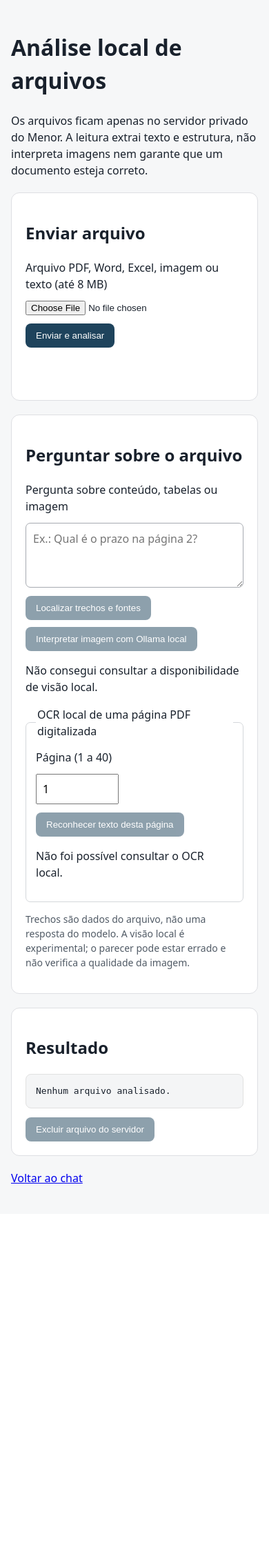
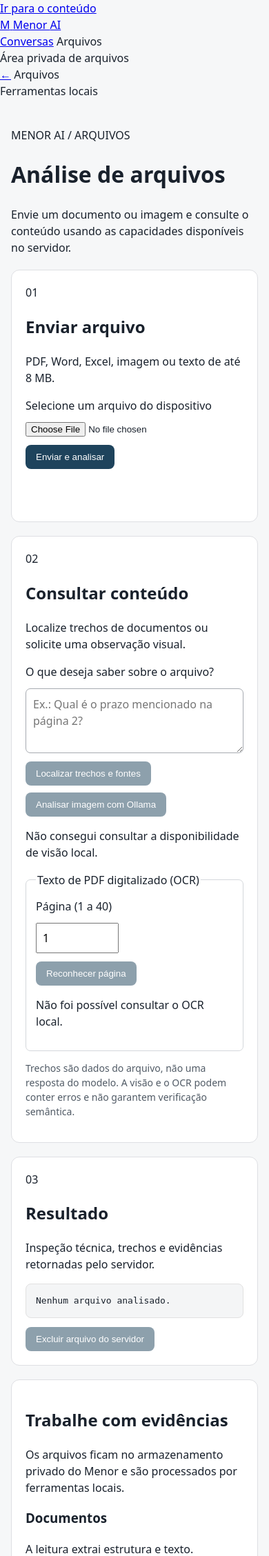
Before and after one commit to isaacwerneck/menor-assistant, a Python web app: template src/tools/file_analysis/templates/files.html in a window 390 px wide. Shown: the top 2256 px of the page at 69% size. Before the commit the page ends 1716 px from the top, so only its background shows below. Run offline with Jinja, Linux system fonts and the light colour scheme; the template is opened without the code that fills it, so the values that code supplies are empty.

Commit message:
feat(chat-e): unir visual de arquivos ao Menor AI com navegação responsiva

```diff
--- a/src/tools/file_analysis/templates/files.html
+++ b/src/tools/file_analysis/templates/files.html
@@ -3,48 +3,120 @@
 <head>
 <meta charset="utf-8">
 <meta name="viewport" content="width=device-width, initial-scale=1">
-<title>Menor — Leitura local de arquivos</title>
+<meta name="theme-color" content="#0d0e16">
+<title>Arquivos — Menor AI</title>
 <link rel="stylesheet" href="/files/assets.css">
 </head>
 <body>
-<main>
-<h1>Análise local de arquivos</h1>
-<p>Os arquivos ficam apenas no servidor privado do Menor. A leitura extrai texto e estrutura,
-não interpreta imagens nem garante que um documento esteja correto.</p>
-<section aria-labelledby="upload-title">
+<a class="skip-link" href="#workspace">Ir para o conteúdo</a>
+<div class="app-shell">
+  <aside class="sidebar" aria-label="Área do Menor AI">
+    <a class="brand" href="/" aria-label="Menor AI — abrir conversas">
+      <span class="brand-mark" aria-hidden="true">M</span>
+      <span class="brand-name">Menor <span>AI</span></span>
+    </a>
+    <nav class="side-nav" aria-label="Navegação principal">
+      <a href="/">Conversas</a>
+      <span class="current" aria-current="page">Arquivos</span>
+    </nav>
+    <div class="side-footer">
+      <span class="status-dot" aria-hidden="true"></span>
+      <span>Área privada de arquivos</span>
+    </div>
+  </aside>
+  <div class="main-shell">
+    <header class="topbar">
+      <div class="topbar-leading">
+        <a class="back-link" href="/" aria-label="Voltar ao chat">←</a>
+        <span>Arquivos</span>
+      </div>
+      <span class="topbar-note">Ferramentas locais</span>
+    </header>
+    <main id="workspace" class="workspace">
+      <div class="page-intro">
+        <p class="eyebrow">MENOR AI / ARQUIVOS</p>
+        <h1>Análise de arquivos</h1>
+        <p>Envie um documento ou imagem e consulte o conteúdo usando as capacidades disponíveis no servidor.</p>
+      </div>
+      <div class="workspace-grid">
+        <div class="workflow-column">
+          <section class="panel" aria-labelledby="upload-title">
+            <div class="section-heading">
+              <span class="step" aria-hidden="true">01</span>
+              <div>
                 <h2 id="upload-title">Enviar arquivo</h2>
-<label for="file">Arquivo PDF, Word, Excel, imagem ou texto (até 8 MB)</label>
+                <p>PDF, Word, Excel, imagem ou texto de até 8 MB.</p>
+              </div>
+            </div>
+            <label for="file">Selecione um arquivo do dispositivo</label>
             <input id="file" type="file" accept=".pdf,.docx,.xlsx,.png,.jpg,.jpeg,.webp,.gif,.bmp,.txt,.md,.csv">
-<button id="upload" type="button">Enviar e analisar</button>
+            <button id="upload" class="primary-action" type="button">Enviar e analisar</button>
             <p id="message" role="status" aria-live="polite"></p>
           </section>
-<section aria-labelledby="query-title">
-<h2 id="query-title">Perguntar sobre o arquivo</h2>
-<label for="question">Pergunta sobre conteúdo, tabelas ou imagem</label>
-<textarea id="question" rows="3" maxlength="500" placeholder="Ex.: Qual é o prazo na página 2?"></textarea>
+
+          <section class="panel" aria-labelledby="query-title">
+            <div class="section-heading">
+              <span class="step" aria-hidden="true">02</span>
+              <div>
+                <h2 id="query-title">Consultar conteúdo</h2>
+                <p>Localize trechos de documentos ou solicite uma observação visual.</p>
+              </div>
+            </div>
+            <label for="question">O que deseja saber sobre o arquivo?</label>
+            <textarea id="question" rows="3" maxlength="500"
+                placeholder="Ex.: Qual é o prazo mencionado na página 2?"></textarea>
             <div class="actions">
               <button id="context" type="button" disabled>Localizar trechos e fontes</button>
-  <button id="vision" type="button" disabled>Interpretar imagem com Ollama local</button>
+              <button id="vision" type="button" disabled>Analisar imagem com Ollama</button>
             </div>
-<p id="vision-state" role="status" aria-live="polite">Verificando disponibilidade de visão local...</p>
-<fieldset>
-<legend>OCR local de uma página PDF digitalizada</legend>
+            <p id="vision-state" class="capability-state" role="status" aria-live="polite">Verificando disponibilidade de visão local...</p>
+            <fieldset class="ocr-panel">
+              <legend>Texto de PDF digitalizado (OCR)</legend>
               <label for="ocr-page">Página (1 a 40)</label>
+              <div class="ocr-actions">
                 <input id="ocr-page" type="number" min="1" max="40" value="1" inputmode="numeric">
-<button id="ocr" type="button" disabled>Reconhecer texto desta página</button>
-<p id="ocr-state" role="status" aria-live="polite">Verificando o OCR local...</p>
+                <button id="ocr" type="button" disabled>Reconhecer página</button>
+              </div>
+              <p id="ocr-state" class="capability-state" role="status" aria-live="polite">Verificando o OCR local...</p>
             </fieldset>
-<p class="notice">Trechos são dados do arquivo, não uma resposta do modelo. A visão local é
-experimental; o parecer pode estar errado e não verifica a qualidade da imagem.</p>
+            <p class="notice">Trechos são dados do arquivo, não uma resposta do modelo. A visão e o OCR podem conter erros e não garantem verificação semântica.</p>
           </section>
-<section aria-labelledby="result-title">
+
+          <section class="panel result-panel" aria-labelledby="result-title">
+            <div class="section-heading">
+              <span class="step" aria-hidden="true">03</span>
+              <div>
                 <h2 id="result-title">Resultado</h2>
+                <p>Inspeção técnica, trechos e evidências retornadas pelo servidor.</p>
+              </div>
+            </div>
             <p id="file-info"></p>
-<pre id="result" tabindex="0">Nenhum arquivo analisado.</pre>
-<button id="delete" type="button" disabled>Excluir arquivo do servidor</button>
+            <pre id="result" tabindex="0" aria-label="Resultado da análise">Nenhum arquivo analisado.</pre>
+            <button id="delete" class="danger-action" type="button" disabled>Excluir arquivo do servidor</button>
           </section>
-<p><a href="/">Voltar ao chat</a></p>
+        </div>
+        <aside class="context-column" aria-label="Sobre a análise">
+          <section class="info-panel">
+            <h2>Trabalhe com evidências</h2>
+            <p>Os arquivos ficam no armazenamento privado do Menor e são processados por ferramentas locais.</p>
+            <div class="info-divider"></div>
+            <h3>Documentos</h3>
+            <p>A leitura extrai estrutura e texto. Resultados exibem informações retornadas pelo parser, sem afirmar que o arquivo está correto.</p>
+            <h3>Imagens</h3>
+            <p>A análise depende de um modelo visual instalado no Ollama e não equivale a uma confirmação independente.</p>
+            <h3>OCR</h3>
+            <p>O reconhecimento de páginas digitalizadas é opcional e pode conter erros de transcrição.</p>
+          </section>
+          <a class="chat-return" href="/">Voltar às conversas <span aria-hidden="true">↗</span></a>
+        </aside>
+      </div>
     </main>
+    <nav class="mobile-nav" aria-label="Navegação rápida">
+      <a href="/">Conversas</a>
+      <span aria-current="page">Arquivos</span>
+    </nav>
+  </div>
+</div>
 <script defer src="/files/assets.js"></script>
 </body>
 </html>
```
Lines whose indentation alone changed are shown as unchanged.
